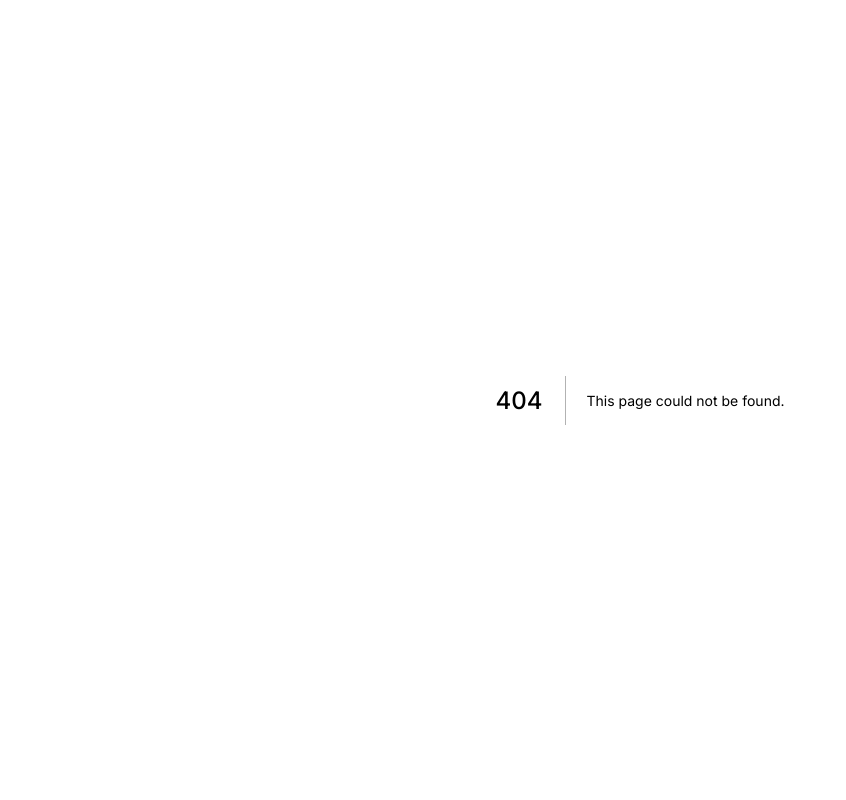
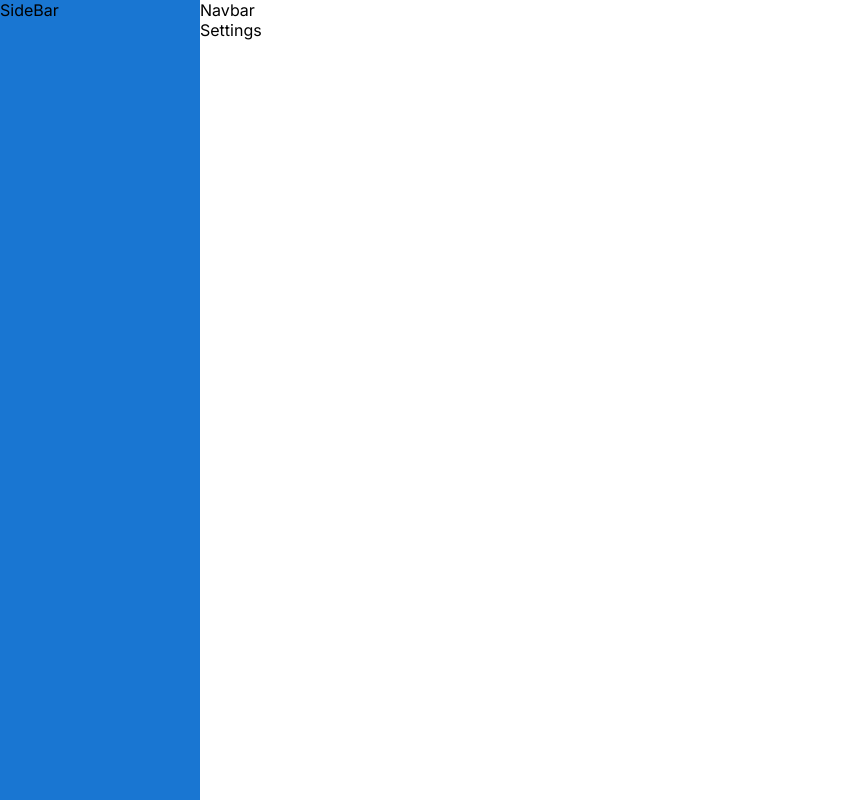
Before and after one commit to tonyykosseifyy/Looxv, a Next.js app: page /admin/settings in a window 1280 px wide. Before the commit this address had no page. Shown: the whole page, without its empty margins (0-846 px from the left). Built offline with nearby package versions, Linux system fonts and the light colour scheme.

Commit message:
add: admin layout

```diff
--- /dev/null
+++ b/app/admin/components/Navbar.js
@@ -0,0 +1,13 @@
+import React from 'react'
+import styles from "./sidebar.module.css";
+
+
+const Navbar = () => {
+  return (
+    <section className={styles.NavbarWrapper}>
+        Navbar
+    </section>
+  )
+}
+
+export default Navbar
--- /dev/null
+++ b/app/admin/components/SideBar.js
@@ -0,0 +1,13 @@
+import React from 'react'
+import styles from "./sidebar.module.css";
+
+
+const SideBar = () => {
+  return (
+    <section className={styles.sidebar_wrapper}>
+        SideBar
+    </section>
+  )
+}
+
+export default SideBar
--- /dev/null
+++ b/app/admin/components/sidebar.module.css
@@ -0,0 +1,4 @@
+.sidebar_wrapper {
+    background-color: var(--light-blue);
+    min-width: 200px ;
+}
--- a/app/admin/layout.js
+++ b/app/admin/layout.js
@@ -0,0 +1,19 @@
+import styles from "./styles.module.css";
+import SideBar from "./components/SideBar";
+import Navbar from "./components/Navbar";
+
+const adminLayout = ({ children }) => {
+    return (
+      <main className={styles.admin_wrapper}>
+        <SideBar />
+        <section className={styles.admin_details}>
+          <Navbar />
+          <div className={styles.formWrapper}>
+            {children}
+          </div>
+        </section>
+      </main>
+    );
+};
+
+export default adminLayout ;
--- /dev/null
+++ b/app/admin/settings/page.js
@@ -0,0 +1,9 @@
+import React from 'react'
+
+function Settings() {
+  return (
+    <div>Settings</div>
+  )
+}
+
+export default Settings;
--- /dev/null
+++ b/app/admin/styles.module.css
@@ -0,0 +1,10 @@
+.admin_wrapper {
+    display: flex;
+    height: 100vh ;
+}
+
+.admin_details {
+    display: flex ;
+    flex-direction: column;
+    flex: 1;
+}
--- a/app/layout.js
+++ b/app/layout.js
@@ -1,6 +1,5 @@
 "use client";
 import "../styles/globals.css";
-import { useEffect } from "react";
 import { Inter } from '@next/font/google';
 import { createTheme, ThemeProvider } from '@mui/material/styles';
 import useLocalStorage from "../helpers/localStorage";
@@ -18,14 +17,14 @@ const theme = createTheme({
 }});
 
 const RootLayout = ({ children }) => {
-  const [ token , updateToken ] = useLocalStorage("token", "");
+  const [ token , updateToken ] = useLocalStorage("token","");
   const router = useRouter();
 
-  useEffect(() => {
-    if (!token) {
-      router.push("/auth/signup");
-    }
-  },[])
+  // useEffect(() => {
+  //   if (token === "") {
+  //     router.push("/auth/signup");
+  //   }
+  // },[token])
   return (
     <html className={inter.className}>
       <head />
--- a/helpers/localStorage.js
+++ b/helpers/localStorage.js
@@ -5,11 +5,13 @@ const useLocalStorage = (key,initialState) => {
   useDebugValue(state)
 
   useEffect(() => {
-    const item = localStorage.getItem(key)
+    const item = localStorage.getItem(key);
+    console.log("item", item);
     if (item) setState(parse(item))
   }, [])
 
   useEffect(() => {
+    console.log("state",state);
     if (state !== initialState) {
       localStorage.setItem(key, JSON.stringify(state))
     }
```
Also changed, not shown: app/admin/head.js (+10 -0 lines), app/admin/users/page.js (added, +9 -0 lines), app/auth/page.js (deleted, +0 -9 lines), app/admin/components/navbar.module.css (added).
